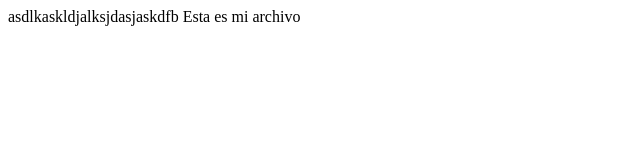
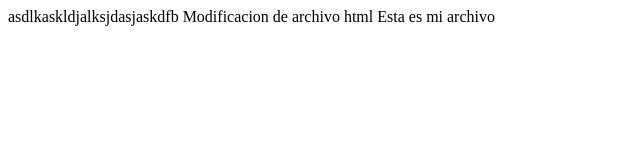
Before and after one commit to ErnestoPelayo/appMovil, a plain HTML site: page index.html in a window 1280 px wide. Shown: the whole page, without its empty margins (0-640 px from the left). Drawn offline with Linux system fonts and the light colour scheme.

Commit message:
modificacion de texto

```diff
--- a/index.html
+++ b/index.html
@@ -9,7 +9,7 @@ pagina web
 
 <body>
 asdlkaskldjalksjdasjaskdfb
-
+Modificacion de archivo html
 Esta es mi archivo
 
 
```
